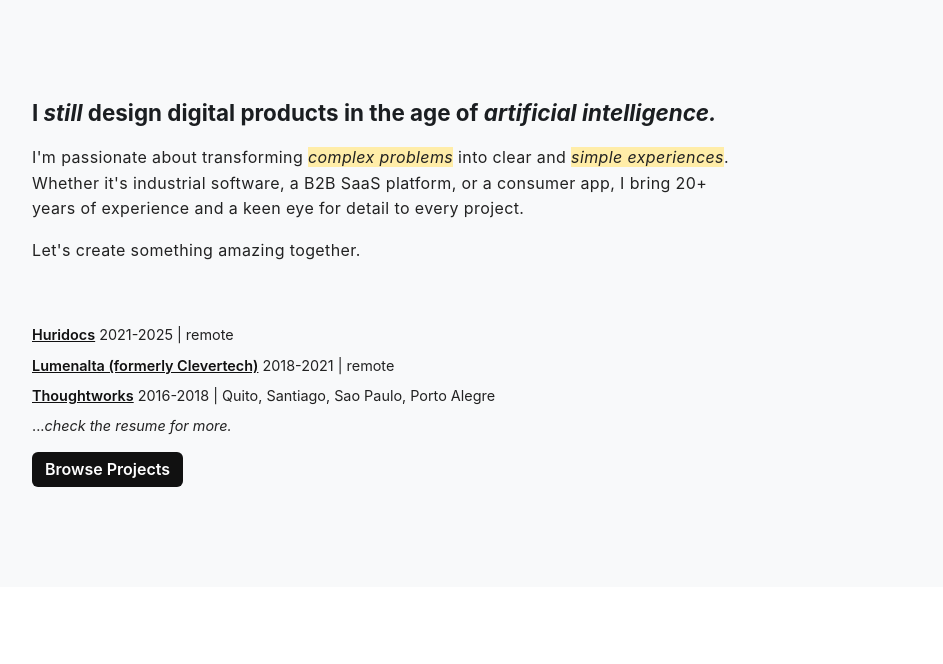
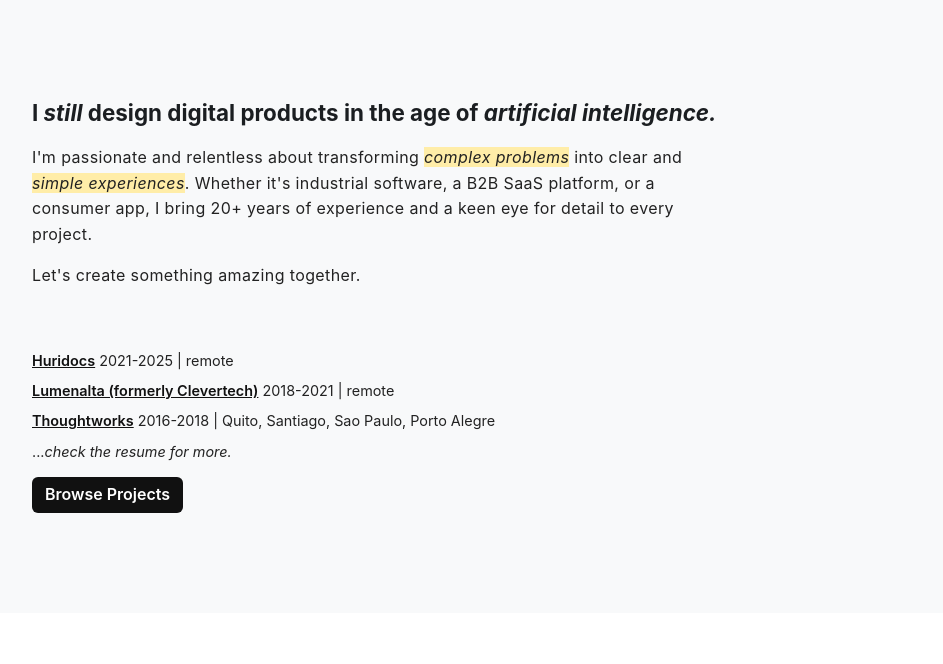
Before and after one commit to juanmnl/website-2025, a website: page index.html in a window 1280 px wide. Shown: the part 61-725 px from the top of the page, without its empty margins (168-1111 px from the left). Drawn offline with Linux system fonts and the light colour scheme.

Commit message:
Fix hero message

```diff
--- a/index.html
+++ b/index.html
@@ -47,7 +47,7 @@
             <i>artificial intelligence.</i>
           </h1>
           <p>
-            I'm passionate about transforming
+            I'm passionate and relentless about transforming
             <span class="highlight"><i>complex problems</i></span> into clear
             and <span class="highlight"><i>simple experiences</i></span
             >. Whether it's industrial software, a B2B SaaS platform, or a
```
